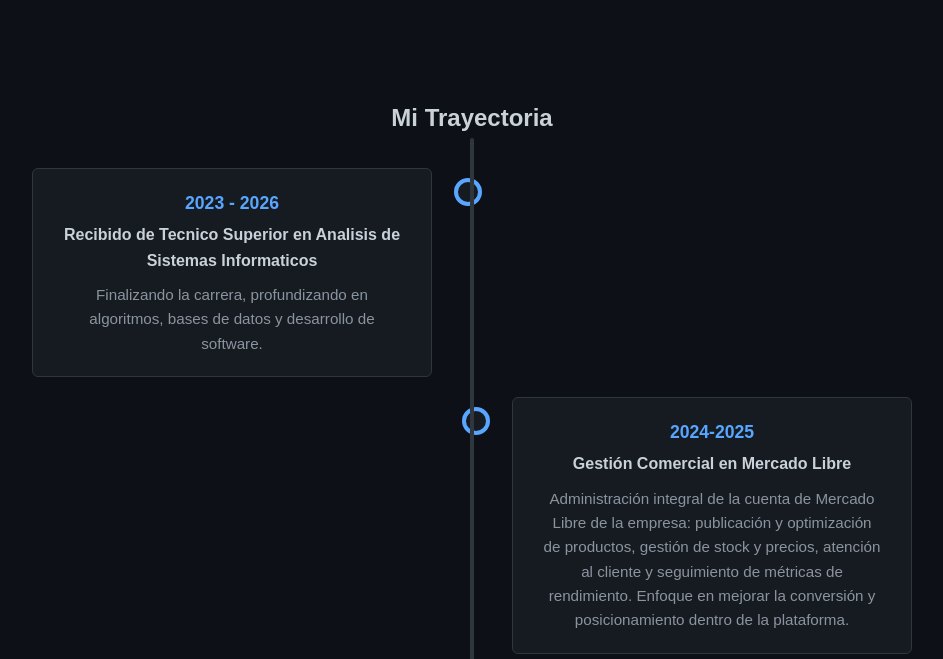
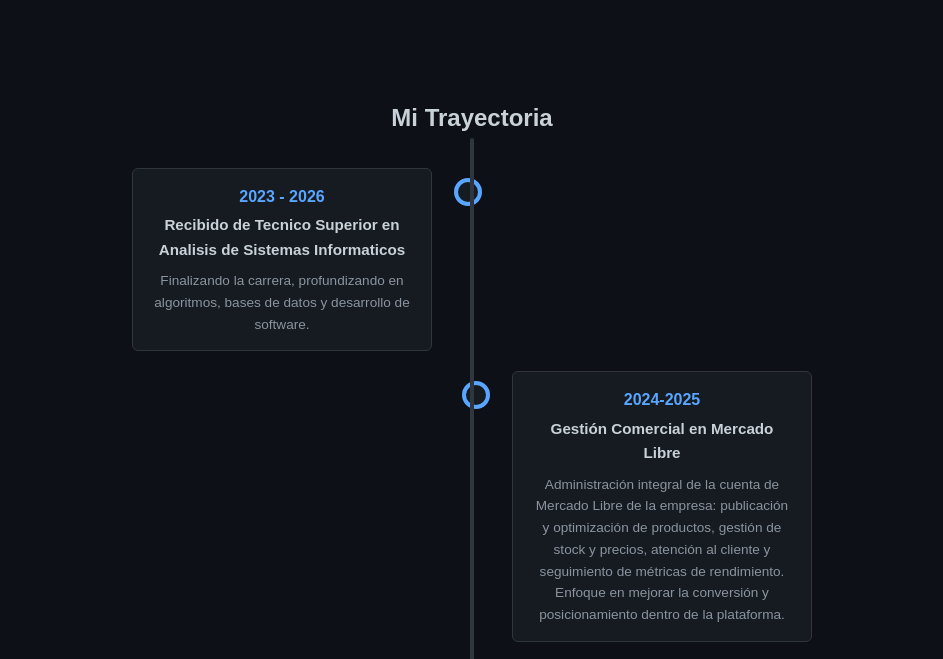
Before and after one commit to JulianMirandaR/PortafolioPersonal, a website: page index.html in a window 1280 px wide. Shown: the part 1365-2024 px from the top of the page, without its empty margins (168-1111 px from the left). Drawn offline with nearby package versions, Linux system fonts and the light colour scheme.

Commit message:
tamaño trayectoria

```diff
--- a/estilos.css
+++ b/estilos.css
@@ -666,13 +666,13 @@ nav a.active {
 /* TIMELINE (TRAYECTORIA) */
 #trayectoria {
     position: relative;
-    max-width: 1000px;
+    max-width: 800px;
     margin: 0 auto;
 }
 
 .timeline {
     position: relative;
-    max-width: 1200px;
+    max-width: 800px;
     margin: 0 auto;
     padding: 20px 0;
 }
@@ -728,7 +728,7 @@ nav a.active {
 }
 
 .content {
-    padding: 20px 30px;
+    padding: 15px 20px;
     background-color: #161b22;
     position: relative;
     border-radius: 6px;
@@ -743,19 +743,20 @@ nav a.active {
 
 .content h3 {
     color: #58a6ff;
-    font-size: 1.1rem;
-    margin-bottom: 5px;
+    font-size: 1rem;
+    margin-bottom: 4px;
 }
 
 .content h4 {
     color: #c9d1d9;
-    margin-bottom: 10px;
+    margin-bottom: 8px;
     font-weight: 600;
+    font-size: 0.95rem;
 }
 
 .content p {
     color: #8b949e;
-    font-size: 0.95rem;
+    font-size: 0.85rem;
 }
 
 /* Responsive Timeline */
```
